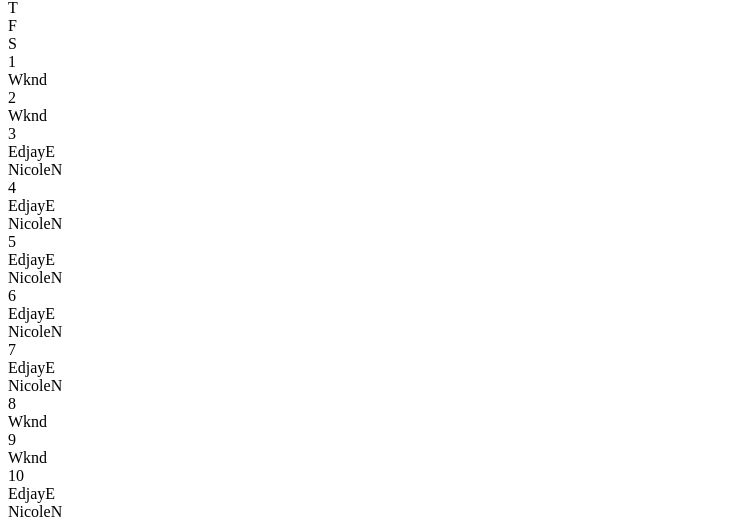
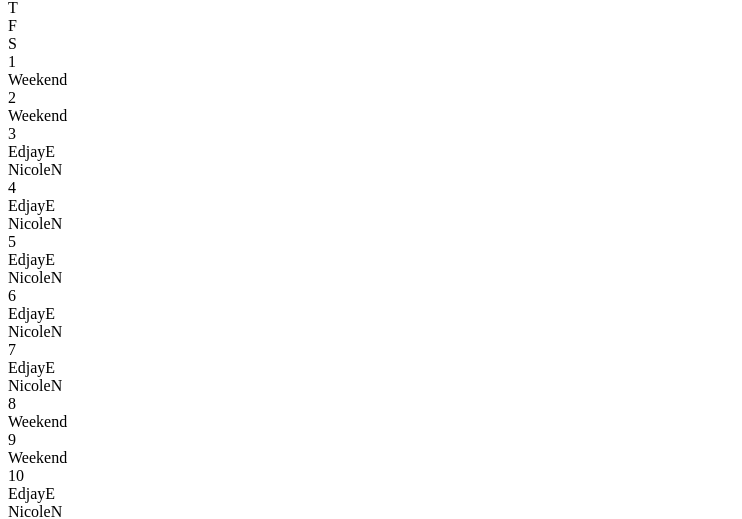
Before and after one commit to edge405/Hydration-Challenge-Calendar-Tracker, a React (Vite) app: page / in a window 1280 px wide. Shown: the part 297-816 px from the top of the page, without its empty margins (0-742 px from the left). Built offline with nearby package versions, Linux system fonts and the light colour scheme; the HTML template or start-up script is replaced by a standard one.

Commit message:
adjust wknd word

```diff
--- a/src/App.jsx
+++ b/src/App.jsx
@@ -286,7 +286,7 @@ const App = () => {
                   <div key={`day-${dayNumber}`} className="p-1">
                     <div className={`${cardBg} rounded-md p-1 sm:p-2 shadow-sm border-2 border-dashed ${borderColor}`}>
                       <div className={`text-center mb-1 sm:mb-2 ${textColor} text-xs sm:text-base`}>{dayNumber}</div>
-                      <div className="text-xs text-center italic text-gray-500 truncate">Wknd</div>
+                      <div className="text-xs text-center italic text-gray-500 truncate">Weekend</div>
                     </div>
                   </div>
                 );
```
